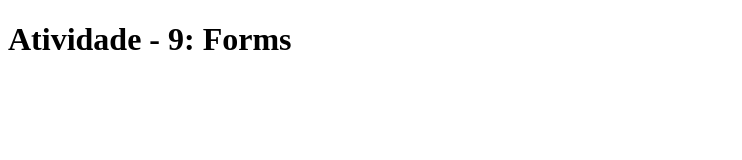
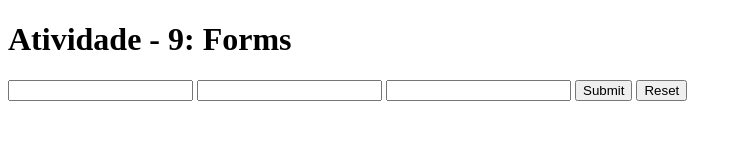
Before and after one commit to ufjf-dcc121/ufjf-dcc121-2023-1-atv9-LuciusFaltz11, a plain HTML site: page index.html in a window 1280 px wide. Shown: the whole page, without its empty margins (0-742 px from the left). Drawn offline with Linux system fonts and the light colour scheme.

Commit message:
add: fomulario basico

```diff
--- a/index.html
+++ b/index.html
@@ -10,6 +10,14 @@
     <header>
         <h1>Atividade - 9: Forms</h1>
     </header>
-    <main></main>
+    <main>
+        <form action="">
+            <input type="text" name="nome"/>
+            <input type="text" name="sobrenome"/>
+            <input type="text" name="idade"/>
+            <input type="submit" >
+            <input type="reset" >
+        </form>
+    </main>
 </body>
 </html>
```
